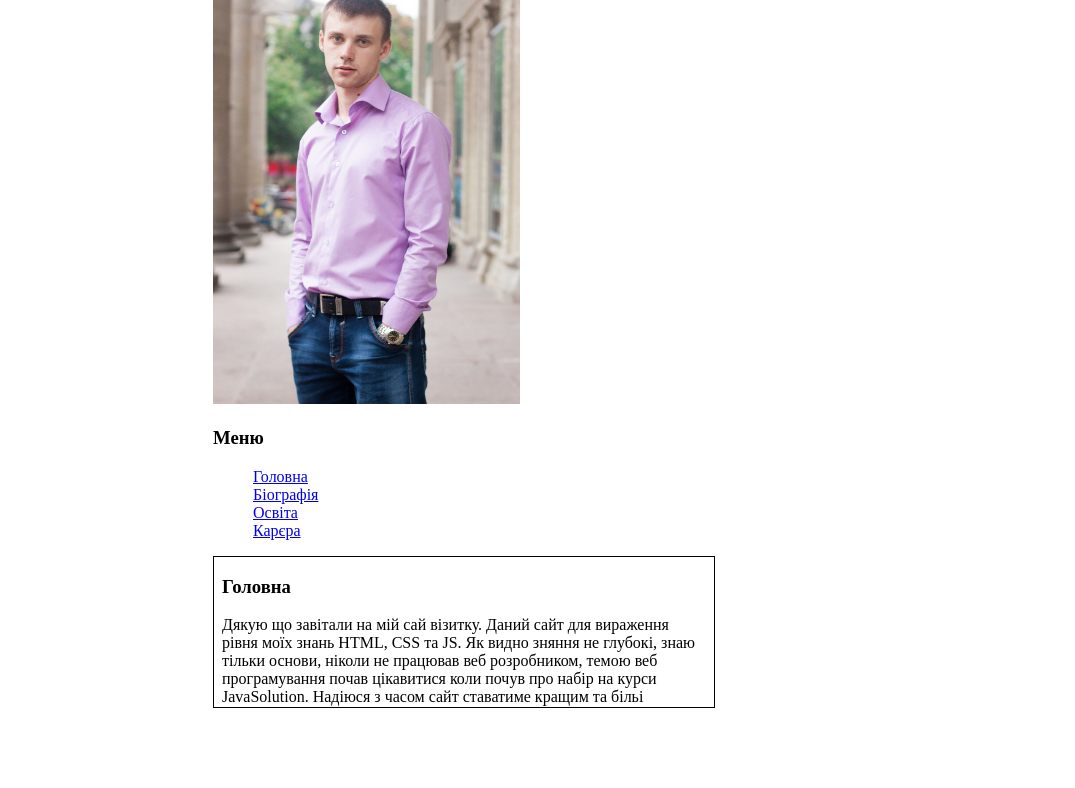
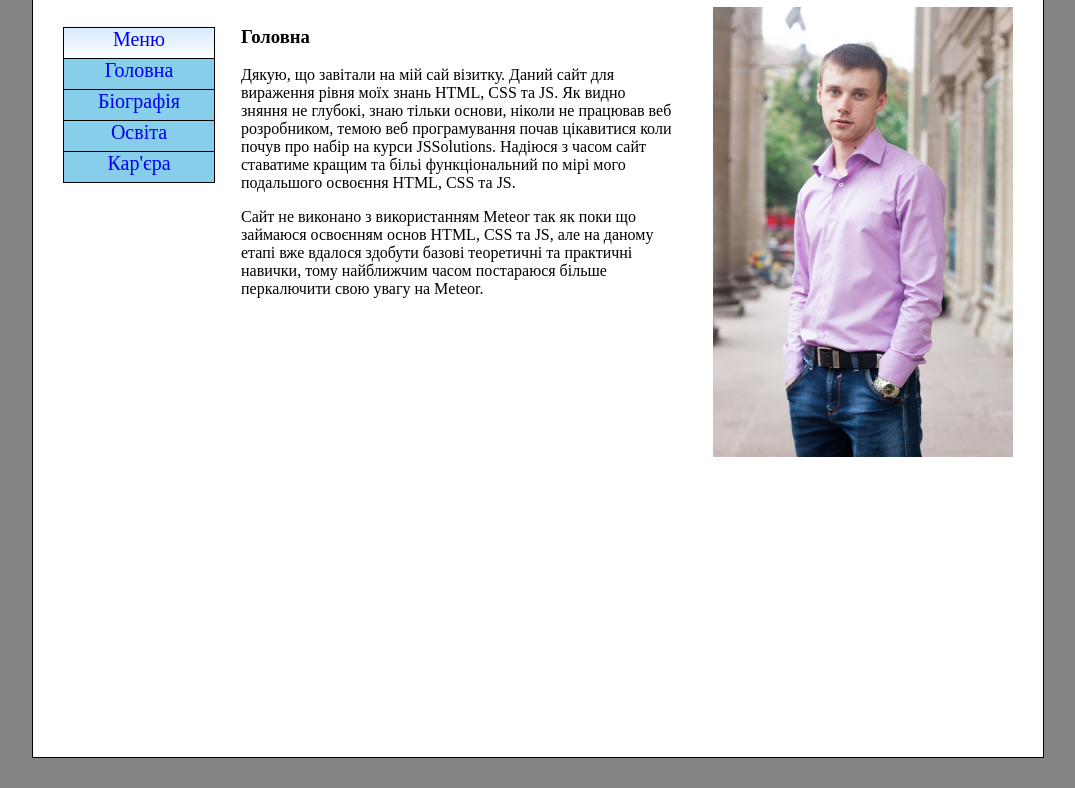
Before and after one commit to ryakoviv/my_visiting_site, a plain HTML site: page index.html in a window 1280 px wide. Shown: the part 134-922 px from the top of the page, without its empty margins (102-1177 px from the left). Before the commit the page ends 876 px from the top, so only its background shows below. Drawn offline with Linux system fonts and the light colour scheme.

Commit message:
Добавлено базовий дизайн, наповнено текстом

```diff
--- a/css/style.css
+++ b/css/style.css
@@ -1,14 +1,61 @@
-#wreapper{
-	width:650px;
-	margin:30px auto;
+body{
+    background-color: #848484;
 }
 
-h1{
-   text-align: center;
+#wreapper{
+	width:950px;
+    height:800px;
+	margin:30px auto;
+    border: 1px solid;
+    padding: 30px 30px;
+    background-color: white;
+}
+
+
+a{
+    text-decoration: none;
+}
+.menu{
+    background-image: url(../img/inputbg.jpg);
+    background-repeat: repeat-x;
+    color: blue;
+    margin: 0 0;
+    width: 150px;
+    height: 30px;
+    height: 30px;
+    border-top: 1px solid black;
+    border-left: 1px solid black;
+    border-right: 1px solid black;
+}
+
+.button {
+    background-color: skyblue;
+    margin: 0 0;
+    width: 150px;
+    height: 30px;
+    height: 30px;
+    border-top: 1px solid;
+    border-left: 1px solid;
+    border-right: 1px solid;
 }
 
 iframe{
     border: none;
-    width: 500px;
-    border: 1px solid;
+
 }
+
+#content{
+    padding-left: 170px ;
+}
+
+#sidebar{
+    float: left;
+    font-size: 20px;
+    text-align: center;
+    border-bottom: 1px solid;
+    margin-top: 20px;
+}
+
+#my_foto{
+    float: right;
+}
--- a/index.html
+++ b/index.html
@@ -7,19 +7,17 @@
     </head>
     <body>
         <div id="wreapper">
-            <h1>Сайт візитка</h1>
-            <img src="img/MG_9850.jpg" width="307" height="450" id="my_foto">
+            <h1 align="center">Сайт візитка</h1>
+            <img src="img/MG_9850.jpg" width="300" height="450" id="my_foto">
             <div id="sidebar">
-                <h3>Меню</h3>
-                <ul type="none">
-                    <li><a href="main.html" target="abaut_me">Головна</a></li>
-                    <li><a href="bio.html" target="abaut_me">Біографія</a></li>
-                    <li><a href="education.html" target="abaut_me">Освіта</a></li>
-                    <li><a href="career.html" target="abaut_me">Карєра</a></li>
-                </ul>
+                <p class="menu">Меню</p>
+                 <p class="button"><a href="main.html" target="abaut_me">Головна</a></p>
+                 <p class="button"><a href="bio.html" target="abaut_me">Біографія</a></p>
+                 <p class="button"><a href="education.html" target="abaut_me">Освіта</a></p>
+                 <p class="button"><a href="career.html" target="abaut_me">Кар'єра</a></p>
             </div>
             <div id="content">
-                <iframe name="abaut_me" src="main.html"></iframe>
+                <iframe name="abaut_me" src="main.html"  width="450px"  height="400px"></iframe>
             </div>
             <div id="footer">
 
--- a/main.html
+++ b/main.html
@@ -7,17 +7,17 @@
     <body>
         <h3>Головна</h3>
         <p>
-            Дякую що завітали на мій сай візитку. Даний сайт для вираження рівня моїх знань
+            Дякую, що завітали на мій сай візитку. Даний сайт для вираження рівня моїх знань
             HTML, CSS та JS. Як видно зняння не глубокі, знаю тільки основи, ніколи не працював
             веб розробником, темою веб програмування почав цікавитися коли почув про набір
-            на курси JavaSolution. Надіюся з часом сайт ставатиме кращим та більi функціональний
+            на курси JSSolutions. Надіюся з часом сайт ставатиме кращим та більi функціональний
             по мірі мого подальшого освоєння HTML, CSS та JS.
         </p>
         <p>
             Сайт не виконано з використанням Meteor так як поки що займаюся освоєнням
             основ HTML, CSS та JS, але на даному етапі вже вдалося здобути базові
-            теоретичні та практичні навички, тому найближчим часом постараюся
-            продемонструвати якісь напрацювання в Meteor.
+            теоретичні та практичні навички, тому найближчим часом постараюся більше
+            перкалючити свою увагу на Meteor.
         </p>
     </body>
 </html>
```
Also changed, not shown: bio.html (+1 -1 lines), career.html (+5 -2 lines), img/9F1Nd.jpg (added), img/inputbg.jpg (added).
